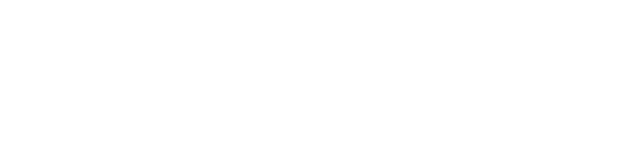
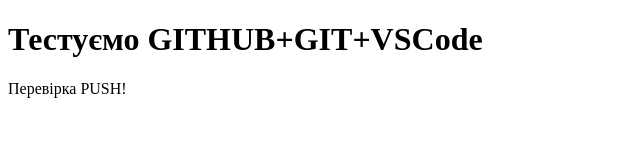
Before and after one commit to atimchik/lesson1, a plain HTML site: page index.html in a window 1280 px wide. Shown: the whole page, without its empty margins (0-640 px from the left). Drawn offline with Linux system fonts and the light colour scheme.

Commit message:
Добавил текст для проверки GithybPages
Добавление текста в документ для проверки

```diff
--- a/index.html
+++ b/index.html
@@ -7,6 +7,7 @@
     <title>Document</title>
 </head>
 <body>
-
+<h1>Тестуємо GITHUB+GIT+VSCode</h1>
+<p>Перевірка PUSH!</p>
 </body>
 </html>
```
